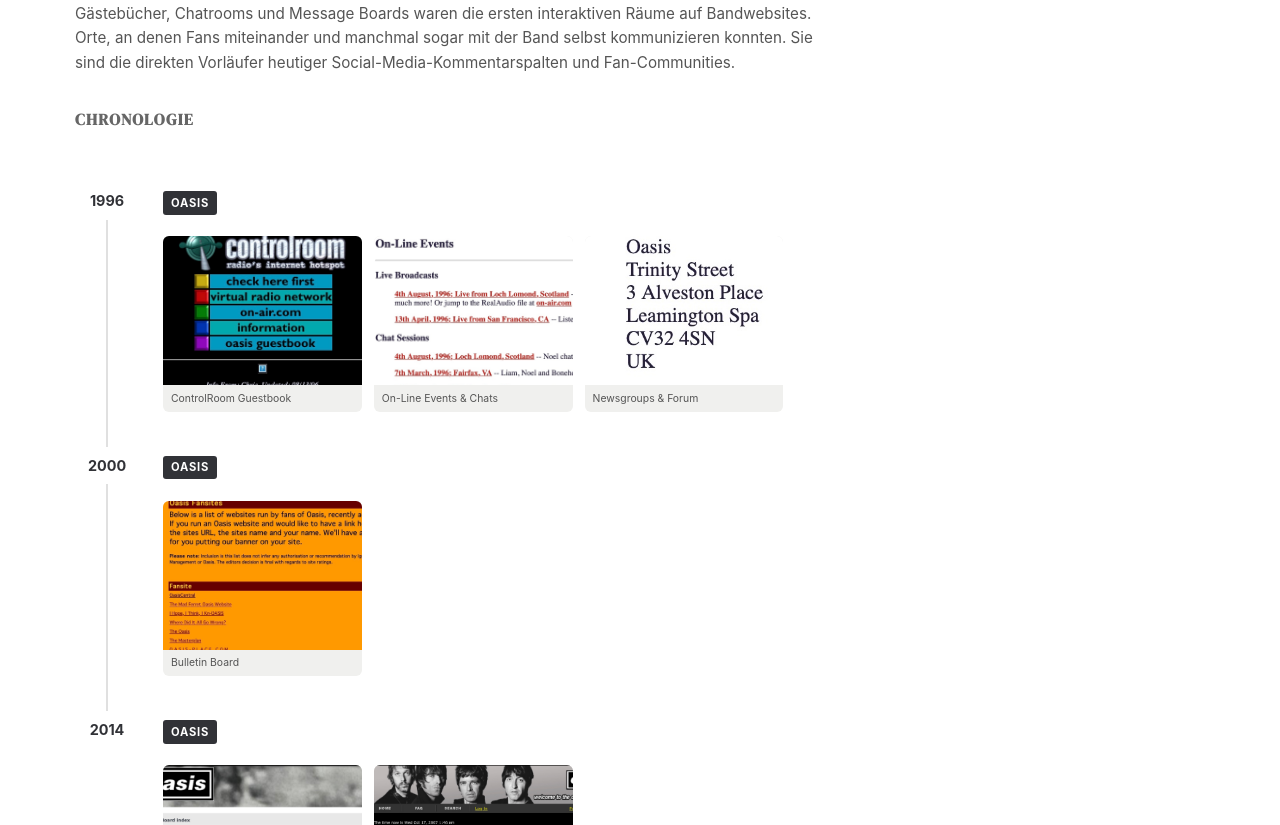
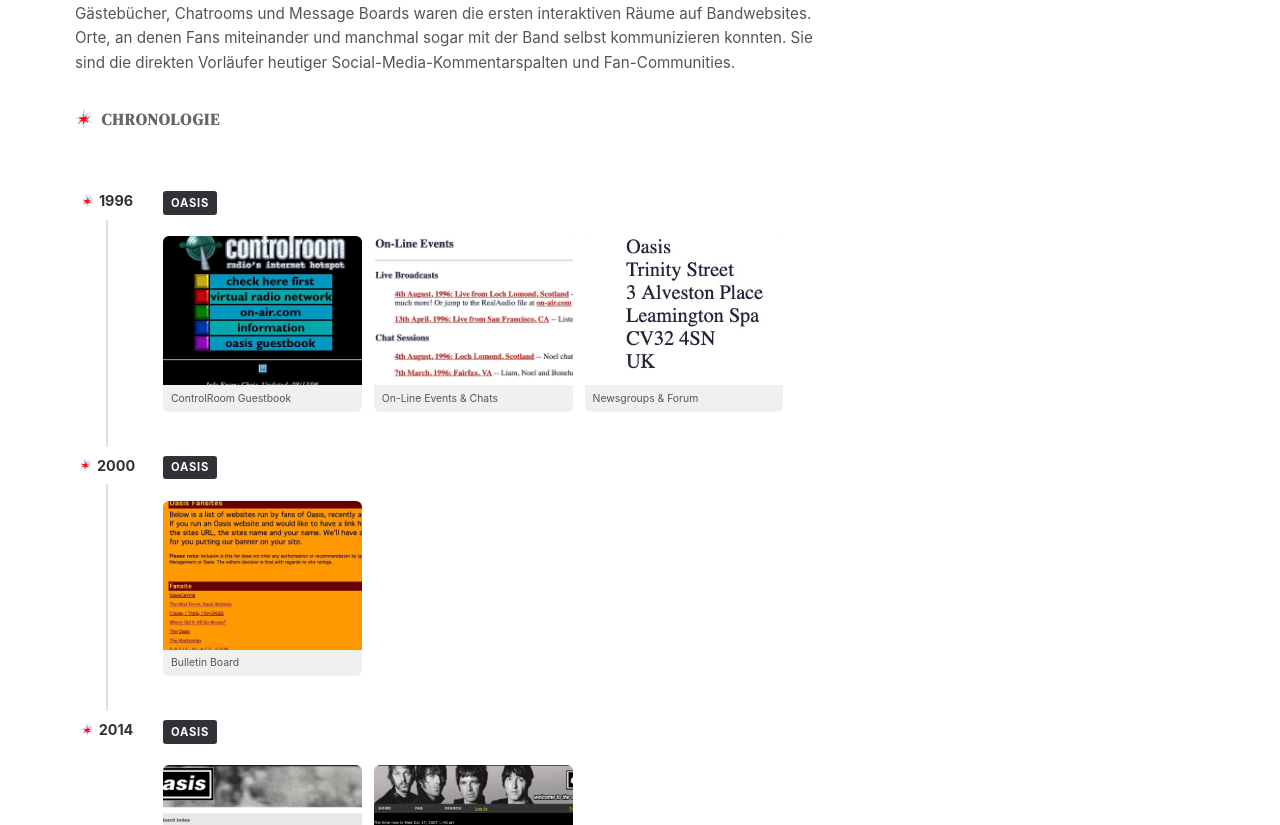
Before and after one commit to livklivk/Bands, a Jekyll site: the page built from _pages/gaestebuecher.html, in a window 1280 px wide. Shown: the part 293-1118 px from the top of the page. Built offline with Jekyll 4.4.1, drawn with Linux system fonts in a browser that asks for light colours.

Commit message:
Sternchen-Icon an Section-Titeln und Jahreszahlen eingefügt
Co-Authored-By: Claude Sonnet 4.6 <noreply@anthropic.com>

```diff
--- a/_layouts/band.html
+++ b/_layouts/band.html
@@ -19,7 +19,8 @@ layout: compress
     .zeitstrahl{padding:2rem 0}
     .zeitstrahl__eintrag{display:grid;grid-template-columns:4rem 1fr;gap:0 1.5rem;margin-bottom:0}
     .zeitstrahl__jahr-wrap{display:flex;flex-direction:column;align-items:center}
-    .zeitstrahl__jahr{font-size:.9rem;font-weight:700;color:#313237;padding:.2rem 0}
+    .zeitstrahl__jahr{font-size:.9rem;font-weight:700;color:#313237;padding:.2rem 0;display:flex;align-items:center;gap:.25rem}
+    .zeitstrahl__jahr::before{content:'';display:inline-block;width:14px;height:14px;background:url('{{ "/assets/img/stern.webp" | relative_url }}') center/contain no-repeat;mix-blend-mode:multiply;flex-shrink:0}
     .zeitstrahl__linie{flex:1;width:2px;background:#e0e0e0;margin:.3rem 0}
     .zeitstrahl__eintrag:last-child .zeitstrahl__linie{display:none}
     .zeitstrahl__inhalt{padding:.1rem 0 2.5rem}
@@ -33,6 +34,9 @@ layout: compress
     .screenshot-item:hover{box-shadow:0 4px 14px rgba(0,0,0,.15)}
     .screenshot-item img{width:100%;display:block;aspect-ratio:4/3;object-fit:cover}
     .screenshot-item__label{display:block;font-size:.65rem;color:#555;padding:.4rem .5rem;line-height:1.3}
+
+    /* STERN */
+    .stern{display:inline-block;width:20px;height:20px;background:url('{{ "/assets/img/stern.webp" | relative_url }}') center/contain no-repeat;mix-blend-mode:multiply;vertical-align:middle;margin-right:.3rem}
 
     /* UPDATES */
     .update{margin-bottom:1rem;padding:1rem 1.2rem;background:#f9f9f7;border-radius:6px;border-left:3px solid #313237}
--- a/_layouts/category-timeline.html
+++ b/_layouts/category-timeline.html
@@ -14,7 +14,8 @@ layout: compress
     .zeitstrahl{padding:2rem 0}
     .zeitstrahl__eintrag{display:grid;grid-template-columns:4rem 1fr;gap:0 1.5rem;margin-bottom:0}
     .zeitstrahl__jahr-wrap{display:flex;flex-direction:column;align-items:center}
-    .zeitstrahl__jahr{font-size:.9rem;font-weight:700;color:#313237;padding:.2rem 0}
+    .zeitstrahl__jahr{font-size:.9rem;font-weight:700;color:#313237;padding:.2rem 0;display:flex;align-items:center;gap:.25rem}
+    .zeitstrahl__jahr::before{content:'';display:inline-block;width:14px;height:14px;background:url('{{ "/assets/img/stern.webp" | relative_url }}') center/contain no-repeat;mix-blend-mode:multiply;flex-shrink:0}
     .zeitstrahl__linie{flex:1;width:2px;background:#e0e0e0;margin:.3rem 0}
     .zeitstrahl__eintrag:last-child .zeitstrahl__linie{display:none}
     .zeitstrahl__inhalt{padding:.1rem 0 2.5rem}
@@ -37,7 +38,8 @@ layout: compress
     .screenshot-item__label{display:block;font-size:.65rem;color:#555;padding:.4rem .5rem;line-height:1.3}
 
     .kat-page__intro{margin-bottom:2rem;color:#555;font-size:.95rem;line-height:1.6}
-    .section-title{font-size:1rem;font-weight:700;text-transform:uppercase;letter-spacing:.08em;color:#666;margin:0 0 1.5rem}
+    .section-title{font-size:1rem;font-weight:700;text-transform:uppercase;letter-spacing:.08em;color:#666;margin:0 0 1.5rem;display:flex;align-items:center;gap:.4rem}
+    .section-title::before{content:'';display:inline-block;width:20px;height:20px;background:url('{{ "/assets/img/stern.webp" | relative_url }}') center/contain no-repeat;mix-blend-mode:multiply;flex-shrink:0}
   </style>
 
   <body class="site">
--- a/_layouts/home.html
+++ b/_layouts/home.html
@@ -48,7 +48,8 @@ layout: compress
     .kat-card__title{font-size:.8rem;font-weight:700;margin:0;color:#fff;line-height:1.25}
 
     /* === SECTION TITLES === */
-    .section-title{font-size:.75rem;font-weight:700;text-transform:uppercase;letter-spacing:.1em;color:#999;margin:0 0 .75rem}
+    .section-title{font-size:.75rem;font-weight:700;text-transform:uppercase;letter-spacing:.1em;color:#999;margin:0 0 .75rem;display:flex;align-items:center;gap:.4rem}
+    .section-title::before{content:'';display:inline-block;width:18px;height:18px;background:url('{{ "/assets/img/stern.webp" | relative_url }}') center/contain no-repeat;mix-blend-mode:multiply;flex-shrink:0}
 
     /* === SONSTIGES === */
     .mehr-link{display:inline-block;margin-top:1.25rem;padding:.6rem 1.2rem;border:1px solid #ccc;border-radius:4px;font-size:.875rem;color:#333;text-decoration:none;background:#f5f5f5;transition:background .2s,border-color .2s}
```
Also changed, not shown: assets/img/stern.webp (added).
